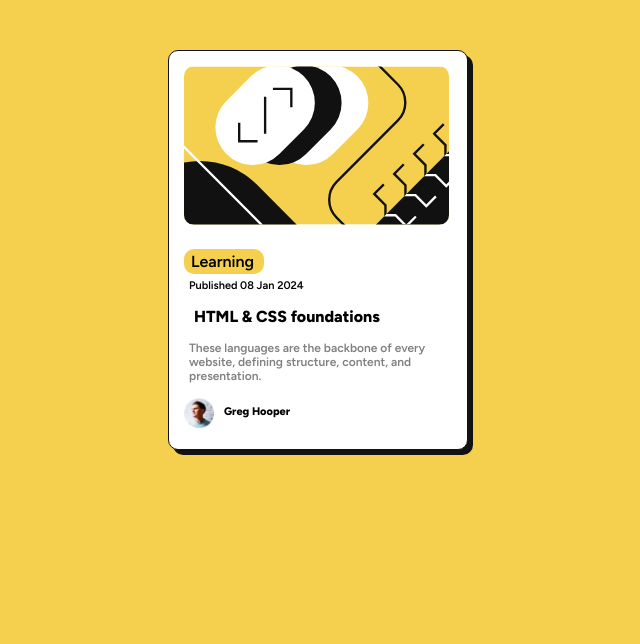
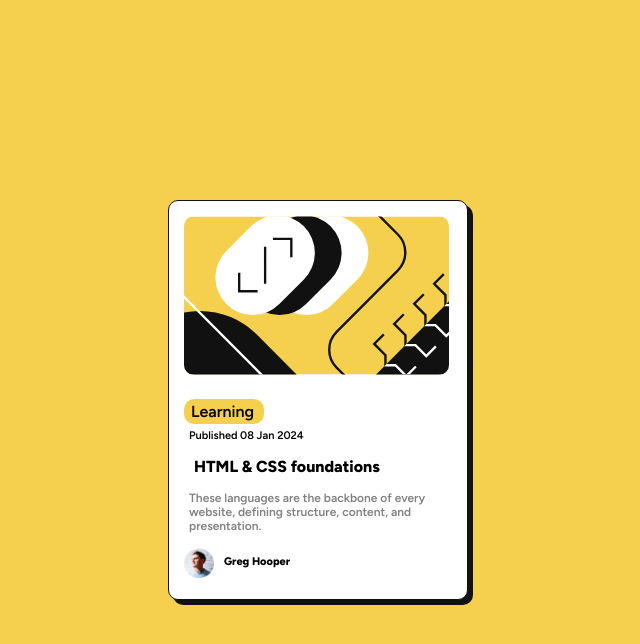
Before and after one commit to fantastizeey1/Blog-preview-card, a plain HTML site: page index.html in a window 1280 px wide. Shown: the whole page, without its empty margins (258-898 px from the left). Drawn offline with Linux system fonts and the light colour scheme.

Commit message:
Update style.css

```diff
--- a/style.css
+++ b/style.css
@@ -6,13 +6,15 @@
 body{
     background-color: hsl(47, 88%, 63%);
     width: 90vw;
-    height: 90vh;
+    min-height: 100vh;
+    display: flex;
+    justify-content: center;
+    align-items: center;
     font-family: 'Figtree', sans-serif;
     font-size: 16px;
 }
 
 main{
-    margin: 50px auto;
     display: flex;
     flex-direction: column;
     width: 300px;
@@ -82,7 +84,6 @@ main:hover{
 }
 @media (max-width:500px) {
     main{
-        margin: 150px auto;
         width: 90%;
     }
 }
```
